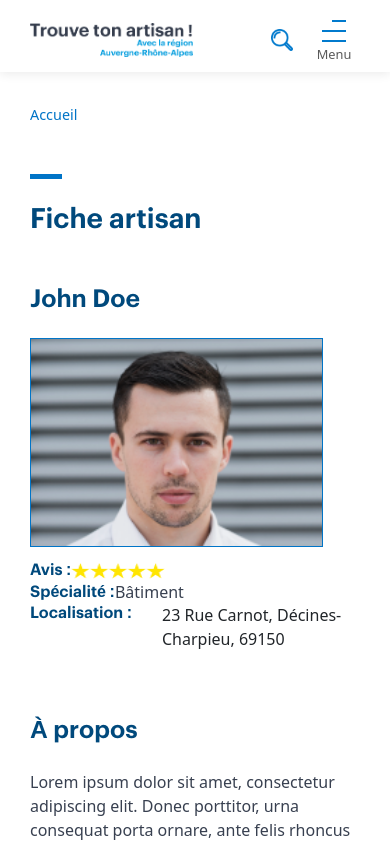
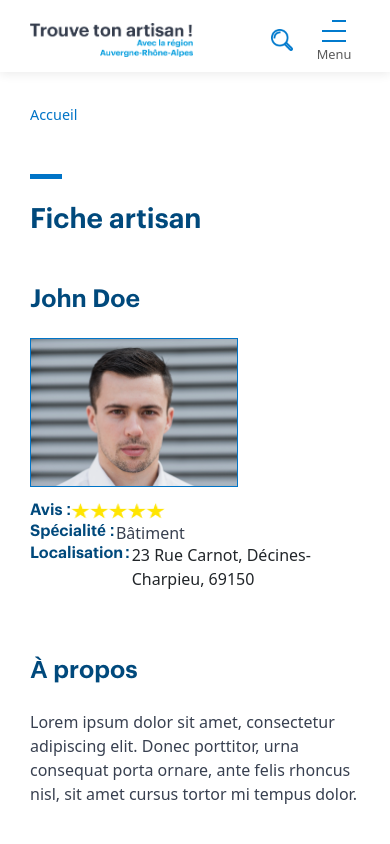
Before and after one commit to JCthedevelop3r/JCthedevelop3r-Cr-er_le_site_trouve_ton_artisan, an Angular app: page /fiche-artisan/1 in a window 390 px wide. Shown: the top 844 px of the page. Built offline with nearby package versions, Linux system fonts and the light colour scheme.

Commit message:
Make the site responsive for mobile

```diff
--- a/src/app/components/artisan/artisan.component.html
+++ b/src/app/components/artisan/artisan.component.html
@@ -13,7 +13,8 @@
       <p class="m-0">{{ speciality }}</p>
     </div>
     <div class="localisation">
-      <h4 class="h4-section-2">Localisation :</h4>
+      <h4 class="h4-section-2">Localisation</h4>
+      <div class="colon">:</div>
       <address>{{ location }}</address>
     </div>
   </div>
--- a/src/app/components/artisan/artisan.component.scss
+++ b/src/app/components/artisan/artisan.component.scss
@@ -5,7 +5,8 @@
 }
 img {
     margin-bottom: 0.875rem;
-    width: 65vw;
+    width: 208px;
+    height: 148.56px;
     border: solid 1px $tta-light-blue;
 }
 
@@ -42,13 +43,18 @@ img {
 .localisation {
     display: flex;
 
-    .h4-section-2 {
-        width: 40%;
+    .colon {
+        font-family: 'Graphik', sans-serif;
+        font-size: 1rem;
+        font-weight: 600;
+        color: $tta-blue;
+        position: relative;
+        top: -3px;
+        padding: 0 .1rem;
     }
 
     address {
         margin: 0;
-        width: 60%;
         position: relative;
         top: -1px;
         left: 1px;
--- a/src/app/components/fiche-artisan/fiche-artisan.component.html
+++ b/src/app/components/fiche-artisan/fiche-artisan.component.html
@@ -20,7 +20,8 @@
           <p>{{ artisan.speciality }}</p>
         </div>
         <div class="localisation">
-          <h3>Localisation :</h3>
+          <h3>Localisation</h3>
+          <div class="colon">:</div>
           <address>{{ artisan.location }}</address>
         </div>
       </div>
--- a/src/app/components/fiche-artisan/fiche-artisan.component.scss
+++ b/src/app/components/fiche-artisan/fiche-artisan.component.scss
@@ -40,7 +40,8 @@ h3 {
 .artisan {
 
     img {
-        width: 75vw;
+        width: 208px;
+        height: 148.55px;
     }
 
     .avis {
@@ -59,17 +60,28 @@ h3 {
     .specialite {
         display: flex;
         align-items: center;
+
+        p {
+            position: relative;
+            top: 1px;
+            left: 1px;
+        }
     }
 
     .localisation {
         display: flex;
 
-        h3 {
-            width: 40%;
+        .colon {
+            font-family: 'Graphik', sans-serif;
+            font-size: 1rem;
+            font-weight: 600;
+            color: $tta-blue;
+            position: relative;
+            top: -3px;
+            padding: 0 .1rem;
         }
 
         address {
-            width: 60%;
             position: relative;
             top: -1px;
             margin: 0;
--- a/src/app/components/header/header.component.scss
+++ b/src/app/components/header/header.component.scss
@@ -29,11 +29,16 @@ header {
                     @extend .full-wh;
 
                     .logo-container {
-                        width: 50%;
+                        width: 100%;
 
                         .logo {
                             width: 163px;
                         }
+                    }
+
+                    .navbar-brand {
+                        padding: 0;
+                        margin: 0;
                     }
 
                     #app-right-icons {
```
